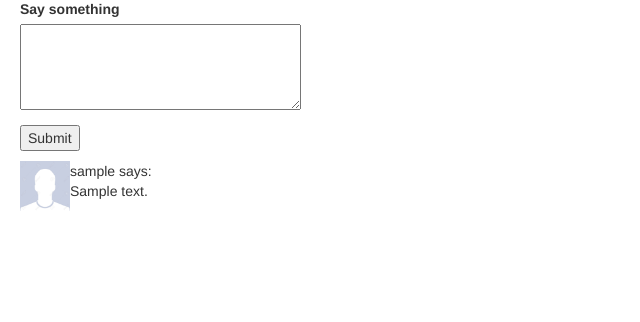
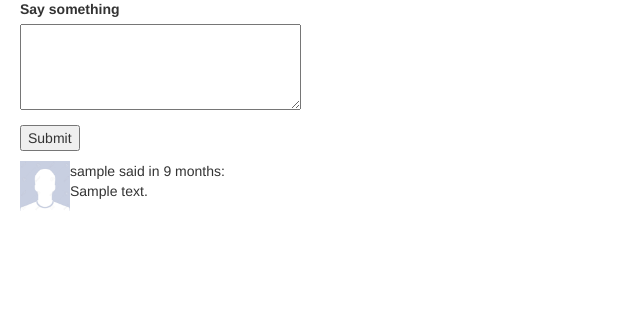
Before and after one commit to packer-at-cs/Pinsta, a Flask app: page / in a window 1280 px wide. Shown: the part 227-549 px from the top of the page, without its empty margins (0-640 px from the left). Run offline with Flask 2, Linux system fonts and the light colour scheme; a user stored in the database is signed in; tables that the repository leaves empty hold one stand-in row (values such as "Sample post"); some libraries are stand-ins or nearby versions.

Commit message:
added time stamp to posts
__init__.py, _post.html, and base.html all modified. Flask_Moment needs to be installed using pip install flask-moment.

```diff
--- a/microblog/app/__init__.py
+++ b/microblog/app/__init__.py
@@ -6,6 +6,7 @@ from flask_login import LoginManager
 import logging
 from logging.handlers import SMTPHandler
 from flask_bootstrap import Bootstrap
+from flask_moment import Moment
 
 #app = Flask(__name__, static_folder='public', template_folder='views')
 app = Flask(__name__)
@@ -15,6 +16,7 @@ migrate = Migrate(app, db)
 login = LoginManager(app)
 login.login_view = 'login'
 bootstrap = Bootstrap(app)
+moment = Moment(app)
 
 
 from app import routes,models
--- a/microblog/app/templates/_post.html
+++ b/microblog/app/templates/_post.html
@@ -4,7 +4,9 @@
         <td>
 
                 {{ post.author.username }}
-            says:<br>{{ post.body }}
+            said {{ moment(post.timestamp).fromNow() }}:
+                <br>
+                {{ post.body }}
         </td>
     </tr>
 </table>
--- a/microblog/app/templates/base.html
+++ b/microblog/app/templates/base.html
@@ -51,3 +51,8 @@ Bootstrap Sample
 {% block appcontent %}{% endblock %}
 {% endblock %}
 </div>
+
+{% block scripts %}
+    {{ super() }}
+    {{ moment.include_moment() }}
+{% endblock %}
```
